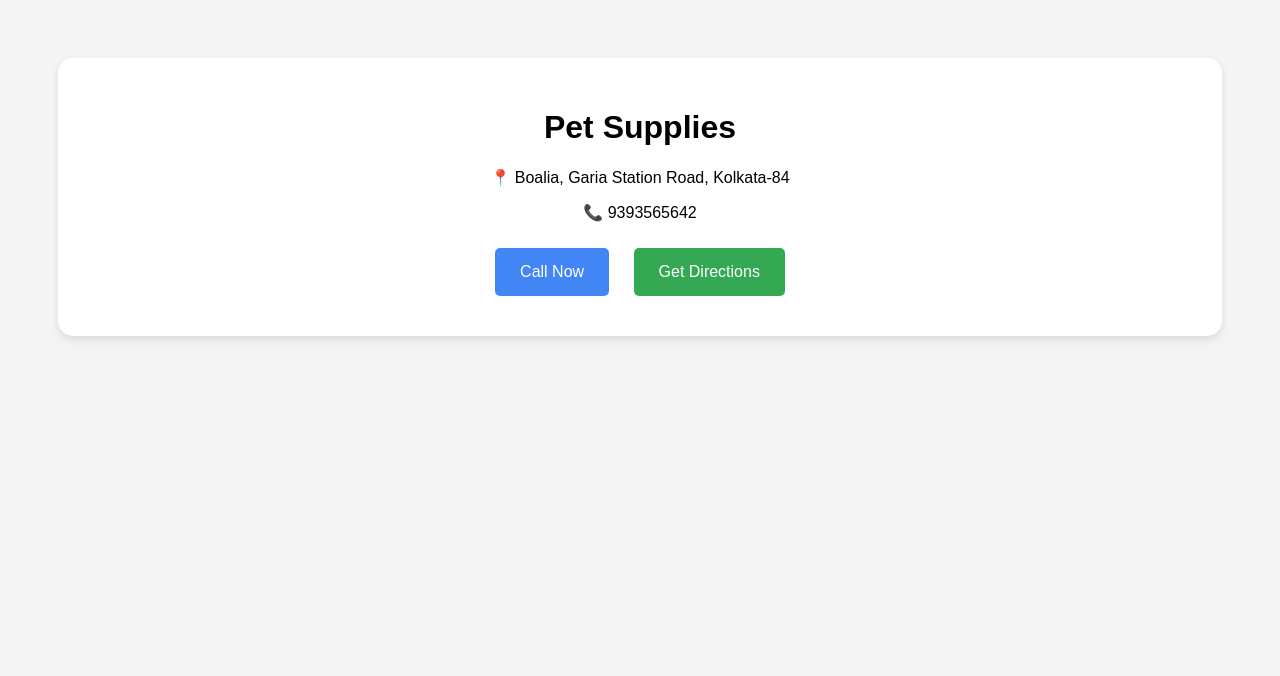
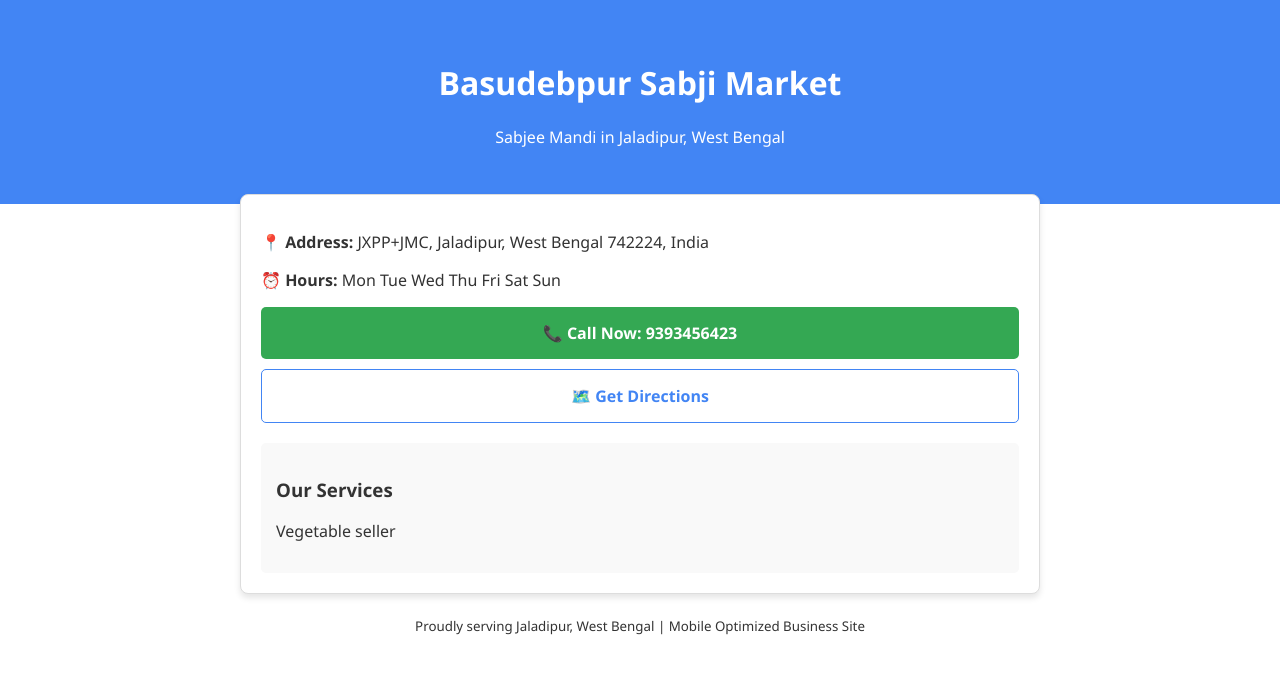
Before and after one commit to Kani201012/local-business-sites, a plain HTML site: page index.html in a window 1280 px wide. Drawn offline with Linux system fonts and the light colour scheme.

Commit message:
Update index.html

```diff
--- a/index.html
+++ b/index.html
@@ -1,21 +1,67 @@
 <!DOCTYPE html>
-<html>
+<html lang="en">
 <head>
-    <title>Pet Supplies</title>
-    <meta name="viewport" content="width=device-width, initial-scale=1">
+    <meta charset="UTF-8">
+    <meta name="viewport" content="width=device-width, initial-scale=1.0">
+    <title>Basudebpur Sabji Market - Sabjee Mandi in Jaladipur, West Bengal</title>
+    <meta name="description" content="Visit Basudebpur Sabji Market in Jaladipur, West Bengal. Specializing in Vegetable seller . Call 9393456423 for details.">
+
+    <!-- GOOGLE SCHEMA (JSON-LD) - THIS IS WHAT MAKES IT RANK -->
+    <script type="application/ld+json">
+    {
+      "@context": "https://schema.org",
+      "@type": "LocalBusiness",
+      "name": "Basudebpur Sabji Market",
+      "image": "https://www.google.com/maps/vt/pb=!1m4!1m3!1i17!2i77545!3i50343!2m3!1e0!2sm!3i385055030!3m8!2sen!3sin!5e1105!12m4!1e68!2m2!1sset!2sRoadmap!4e0!5m1!1e0",
+      "address": {
+        "@type": "PostalAddress",
+        "streetAddress": "JXPP+JMC, Jaladipur, West Bengal 742224, India",
+        "addressLocality": "Jaladipur, West Bengal",
+        "addressRegion": "IN"
+      },
+      "telephone": "9393456423",
+      "openingHours": "Mon Tue Wed Thu Fri Sat Sun",
+      "priceRange": "$$"
+    }
+    </script>
+
     <style>
-        body { font-family: sans-serif; text-align: center; padding: 50px; background: #f4f4f4; }
-        .card { background: white; padding: 30px; border-radius: 15px; box-shadow: 0 4px 8px rgba(0,0,0,0.1); }
-        .btn { background: #4285F4; color: white; padding: 15px 25px; text-decoration: none; border-radius: 5px; display: inline-block; margin: 10px; }
+        :root { --google-blue: #4285F4; --google-green: #34A853; }
+        body { font-family: 'Segoe UI', Tahoma, Geneva, Verdana, sans-serif; margin: 0; padding: 0; color: #333; }
+        header { background: var(--google-blue); color: white; padding: 40px 20px; text-align: center; }
+        .container { max-width: 800px; margin: auto; padding: 20px; }
+        .card { border: 1px solid #ddd; border-radius: 8px; padding: 20px; margin-top: -30px; background: white; box-shadow: 0 4px 6px rgba(0,0,0,0.1); }
+        .btn { display: block; text-align: center; padding: 15px; margin: 10px 0; border-radius: 5px; text-decoration: none; font-weight: bold; }
+        .call-btn { background: var(--google-green); color: white; }
+        .map-btn { border: 1px solid var(--google-blue); color: var(--google-blue); }
+        .services { background: #f9f9f9; padding: 15px; border-radius: 5px; margin-top: 20px; }
     </style>
 </head>
 <body>
+
+<header>
+    <h1>Basudebpur Sabji Market</h1>
+    <p>Sabjee Mandi in Jaladipur, West Bengal</p>
+</header>
+
+<div class="container">
     <div class="card">
-        <h1>Pet Supplies</h1>
-        <p>📍 Boalia, Garia Station Road, Kolkata-84</p>
-        <p>📞 9393565642</p>
-        <a href="tel:9393565642" class="btn">Call Now</a>
-        <a href="https://www.google.com/maps/search/?api=1&query=Pet Supplies" class="btn" style="background:#34A853;">Get Directions</a>
+        <p><strong>📍 Address:</strong> JXPP+JMC, Jaladipur, West Bengal 742224, India</p>
+        <p><strong>⏰ Hours:</strong> Mon Tue Wed Thu Fri Sat Sun</p>
+
+        <a href="tel:9393456423" class="call-btn btn">📞 Call Now: 9393456423</a>
+        <a href="https://www.google.com/maps/search/?api=1&query=Basudebpur Sabji Market JXPP+JMC, Jaladipur, West Bengal 742224, India" class="map-btn btn">🗺️ Get Directions</a>
+
+        <div class="services">
+            <h3>Our Services</h3>
+            <p>Vegetable seller </p>
+        </div>
     </div>
+
+    <div style="margin-top:20px; text-align:center;">
+        <p><small>Proudly serving Jaladipur, West Bengal | Mobile Optimized Business Site</small></p>
+    </div>
+</div>
+
 </body>
 </html>
```
